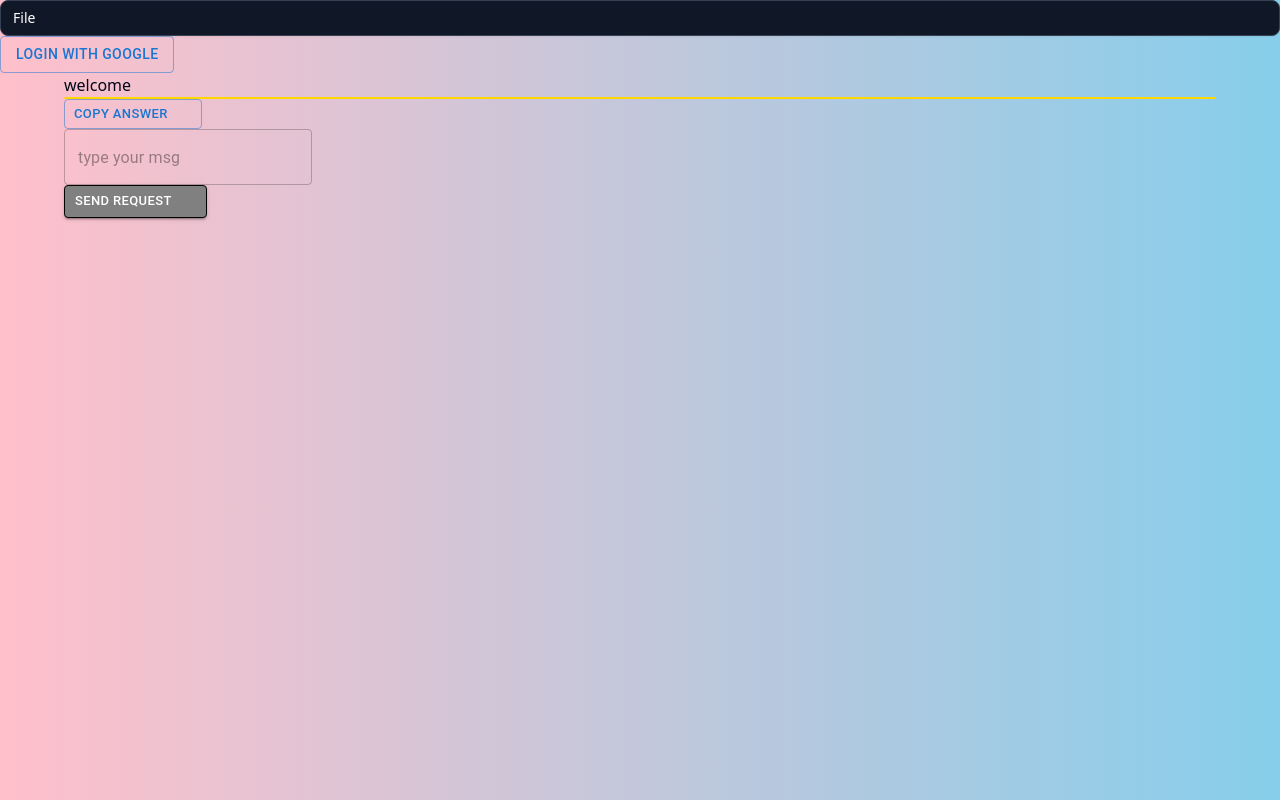
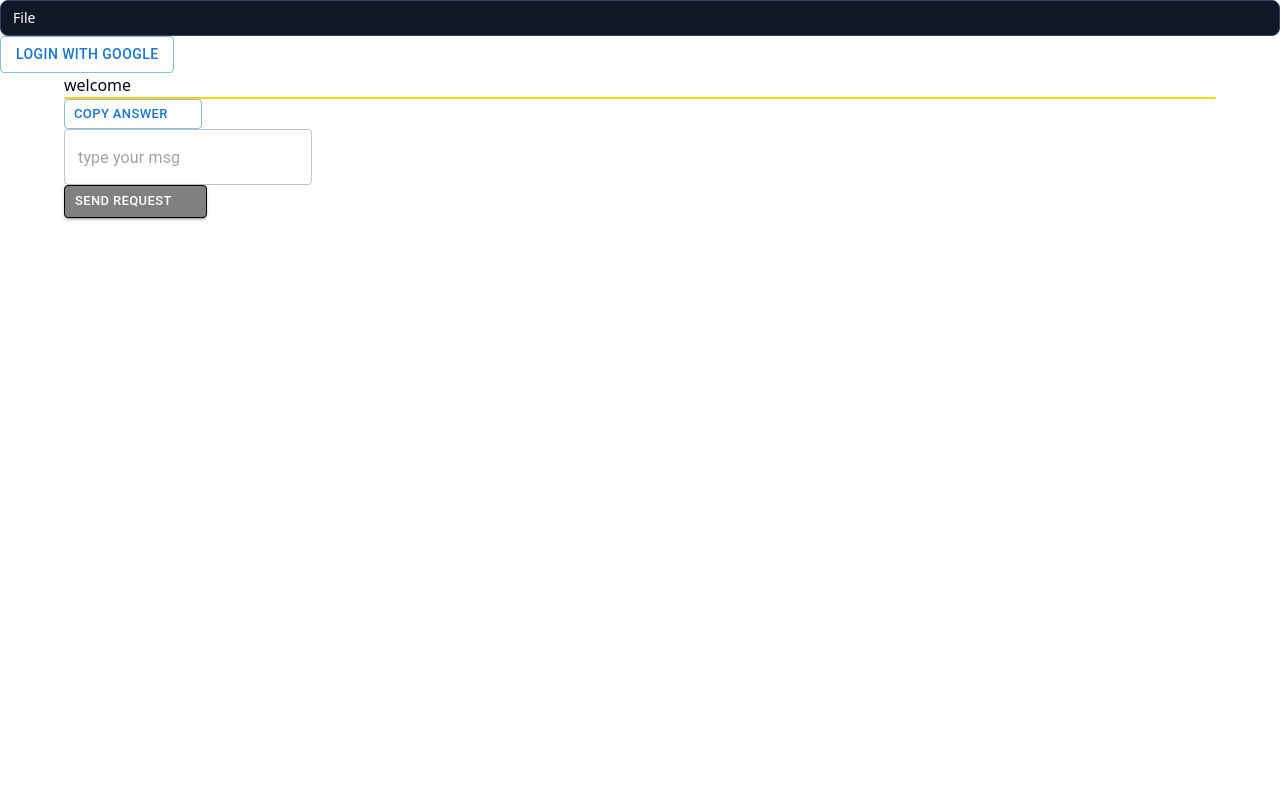
Before and after one commit to Amaansaifidev/React-gemini, a React (Vite) app: page / in a window 1280 px wide. Built offline with nearby package versions, Linux system fonts and the light colour scheme; no server answers; some icons are missing.

Commit message:
tailwind

```diff
--- a/src/App.jsx
+++ b/src/App.jsx
@@ -84,7 +84,7 @@ const handlePostRequest = async () => {
 
   return (
         <div style={{
-  background: "linear-gradient( to right, pink, skyblue)", // Example gradient
+  background: "slate", // Example gradient
   height: "100%",
   width: "100%",
   minHeight: "100vh"
```
